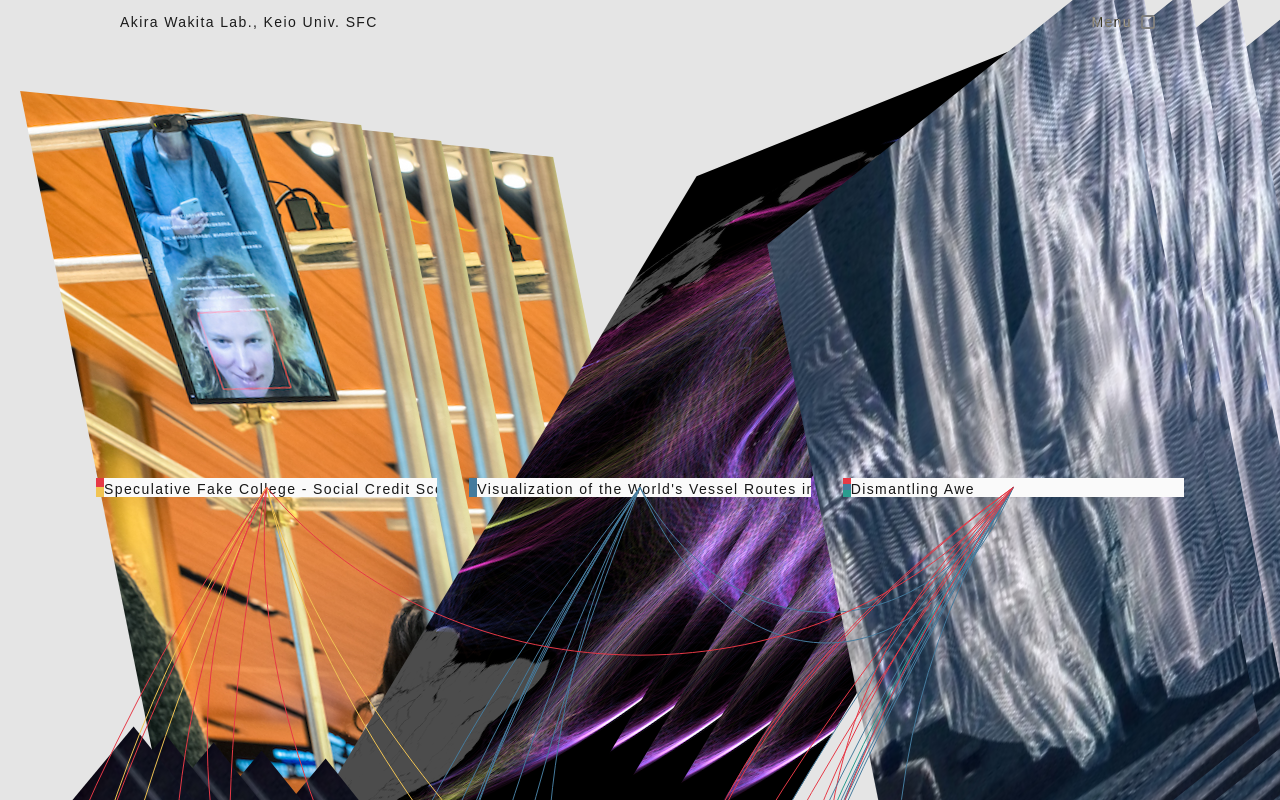
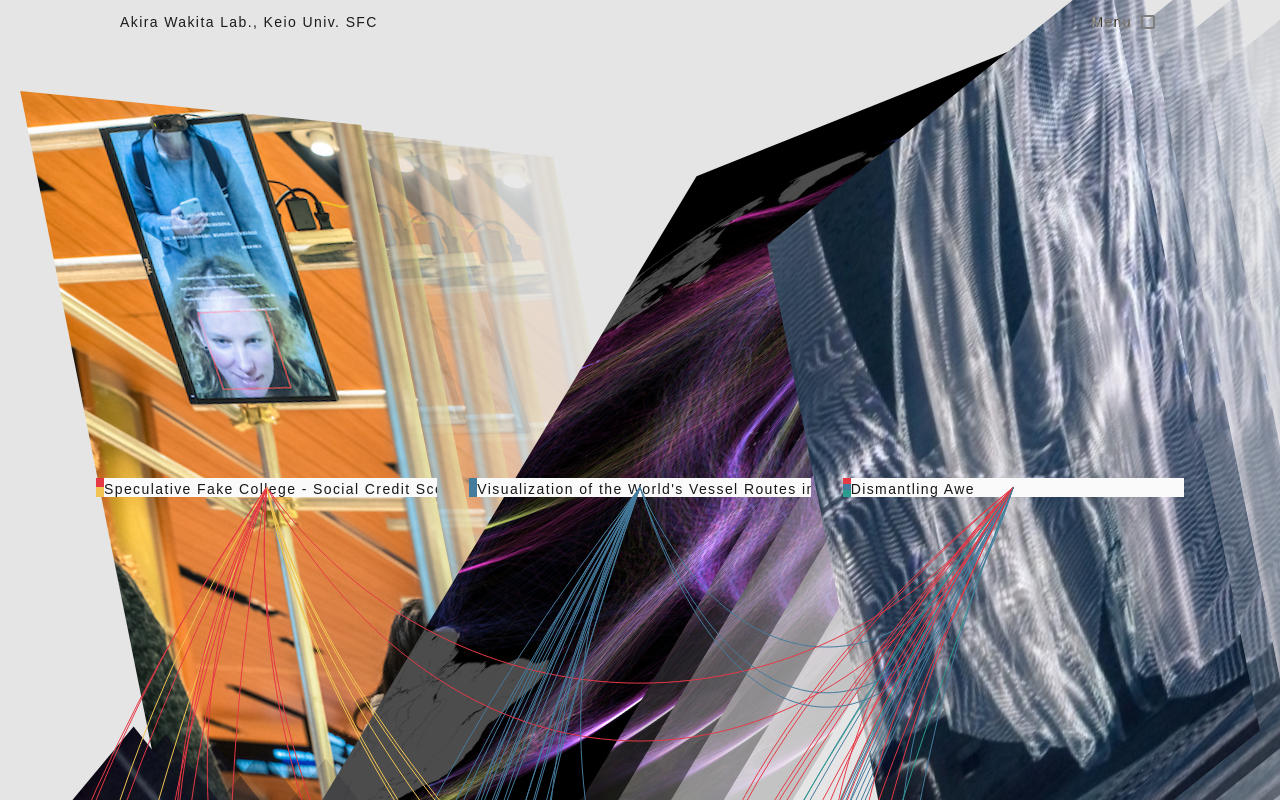
Before and after one commit to wakita-lab/web, a Next.js app: page / in a window 1280 px wide. Shown: the top 800 px of the page. Built offline with nearby package versions, Linux system fonts and the light colour scheme; a web font is replaced by a local one.

Commit message:
fix: Restore total lines drawn to 200 and adjust vertical offset calculation for catenary curve

```diff
--- a/src/app/page.tsx
+++ b/src/app/page.tsx
@@ -106,7 +106,7 @@ function CategoryLines({ workRefs, works }: CategoryLinesProps) {
       return [];
     }
 
-    const totalLinesToDraw = 100;
+    const totalLinesToDraw = 200;
 
     // ランダムにペアを選択
     return new Array(totalLinesToDraw)
@@ -166,7 +166,7 @@ function CategoryLines({ workRefs, works }: CategoryLinesProps) {
 
     // Calculate vertical offset (sag of the catenary curve)
     // The longer the distance, the greater the sag
-    const verticalOffset = distance * (0.2 + Math.random() * 0.4);
+    const verticalOffset = distance * (0.2 + Math.random() * 0.6);
 
     // Adjust control point positions based on height difference
     // For large height differences, adjust curve shape to approximate a natural catenary curve
@@ -229,7 +229,7 @@ export default function Home() {
               alt={work.title.en}
               width={512}
               height={512}
-              className="absolute left-48 top-8 -z-40 aspect-[9/20] object-cover"
+              className="absolute left-48 top-8 -z-40 aspect-[9/20] object-cover opacity-15"
               style={{ transform: transformStyle }}
             />
             <Image
@@ -237,7 +237,7 @@ export default function Home() {
               alt={work.title.en}
               width={512}
               height={512}
-              className="absolute left-32 top-6 -z-30 aspect-[9/20] object-cover"
+              className="absolute left-32 top-6 -z-30 aspect-[9/20] object-cover opacity-30"
               style={{ transform: transformStyle }}
             />
             <Image
@@ -245,7 +245,7 @@ export default function Home() {
               alt={work.title.en}
               width={512}
               height={512}
-              className="absolute left-20 top-4 -z-30 aspect-[9/20] object-cover"
+              className="absolute left-20 top-4 -z-30 aspect-[9/20] object-cover opacity-45"
               style={{ transform: transformStyle }}
             />
             <Image
@@ -253,7 +253,7 @@ export default function Home() {
               alt={work.title.en}
               width={512}
               height={512}
-              className="absolute left-8 top-2 -z-30 aspect-[9/20] object-cover"
+              className="absolute left-8 top-2 -z-30 aspect-[9/20] object-cover opacity-70"
               style={{ transform: transformStyle }}
             />
             <Image
```
